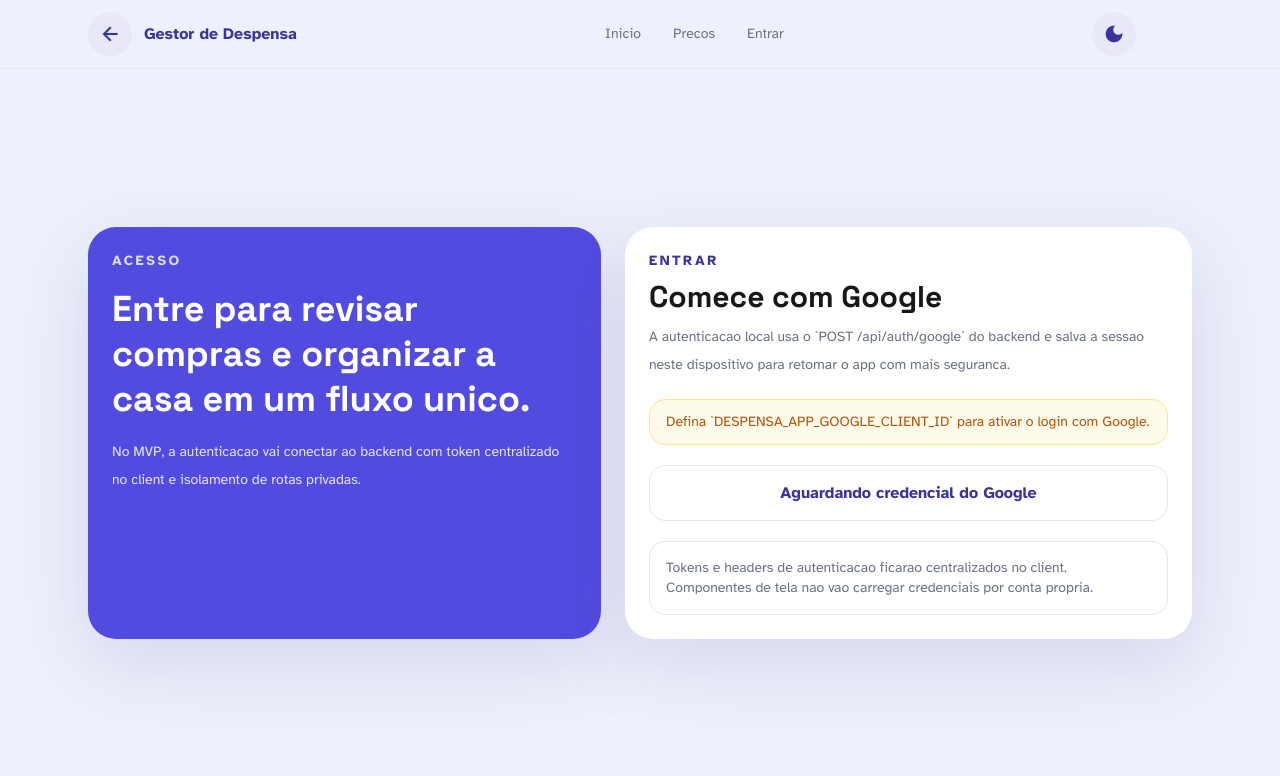
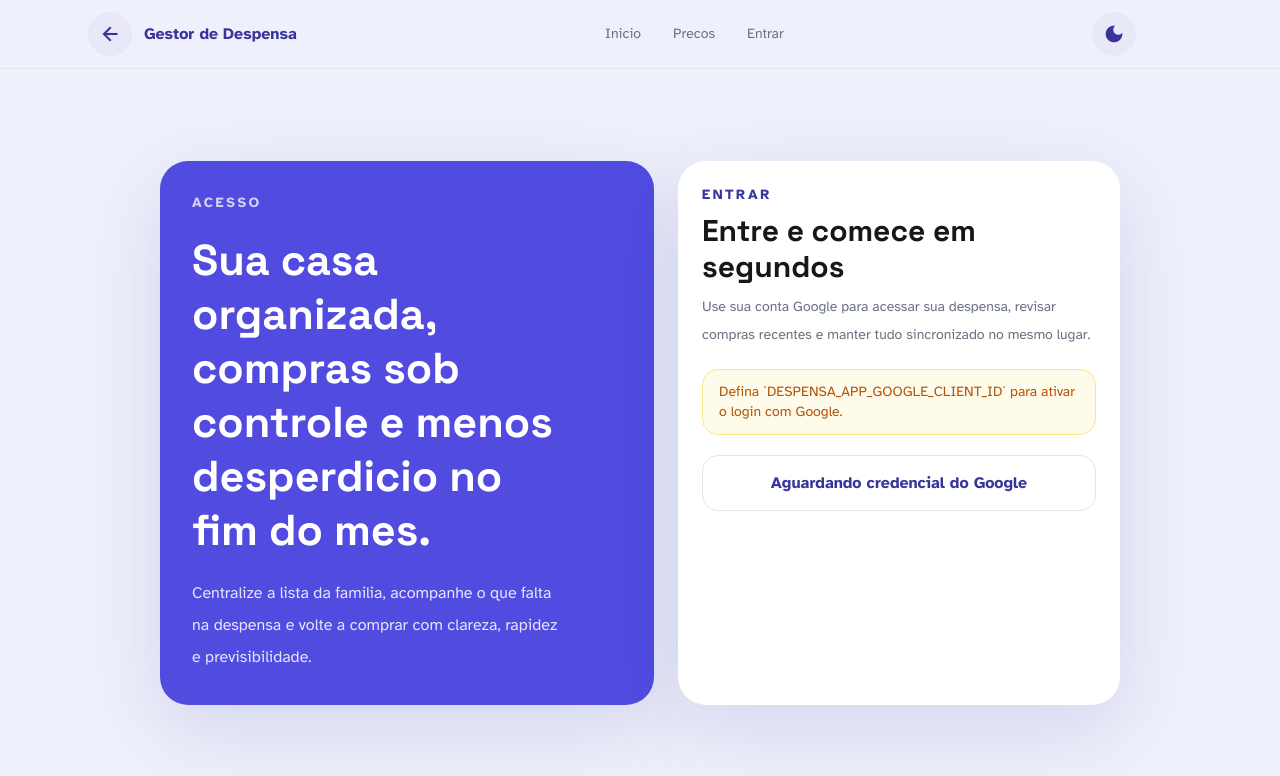
Before and after one commit to joaomidowz/despensa-web-app, a React (Vite) app: page /auth in a window 1280 px wide. Shown: the top 776 px of the page. Built offline with nearby package versions, Linux system fonts and the light colour scheme.

Commit message:
Adjust auth page desktop login layout

```diff
--- a/src/components/auth/GoogleSignInButton.tsx
+++ b/src/components/auth/GoogleSignInButton.tsx
@@ -31,7 +31,23 @@
 export function GoogleSignInButton({ disabled = false, onCredential }: GoogleSignInButtonProps) {
   const buttonRef = useRef<HTMLDivElement | null>(null);
   const [isReady, setIsReady] = useState(false);
+  const [theme, setTheme] = useState<"light" | "dark">(
+    document.documentElement.dataset.theme === "dark" ? "dark" : "light",
+  );
   const clientId = import.meta.env.DESPENSA_APP_GOOGLE_CLIENT_ID;
+
+  useEffect(() => {
+    const observer = new MutationObserver(() => {
+      setTheme(document.documentElement.dataset.theme === "dark" ? "dark" : "light");
+    });
+
+    observer.observe(document.documentElement, {
+      attributes: true,
+      attributeFilter: ["data-theme"],
+    });
+
+    return () => observer.disconnect();
+  }, []);
 
   useEffect(() => {
     if (!clientId || !buttonRef.current) return;
@@ -46,11 +62,11 @@
         },
       });
       window.google.accounts.id.renderButton(buttonRef.current, {
-        theme: "outline",
+        theme: theme === "dark" ? "filled_black" : "outline",
         size: "large",
         shape: "pill",
         text: "continue_with",
-        width: Math.min(buttonRef.current.offsetWidth || 320, 360),
+        width: buttonRef.current.offsetWidth || 320,
       });
       setIsReady(true);
     };
@@ -69,7 +85,7 @@
     script.defer = true;
     script.addEventListener("load", initializeGoogle, { once: true });
     document.head.appendChild(script);
-  }, [clientId, onCredential]);
+  }, [clientId, onCredential, theme]);
 
   if (!clientId) {
     return (
--- a/src/features/auth/AuthPage.tsx
+++ b/src/features/auth/AuthPage.tsx
@@ -56,33 +56,33 @@
   }
 
   return (
-    <main className="mx-auto flex min-h-[calc(100vh-72px)] max-w-6xl items-center px-4 py-8 sm:px-6">
-      <div className="grid w-full gap-6 lg:grid-cols-[0.95fr_1.05fr]">
-        <SectionCard className="bg-primary text-white">
-          <div className="space-y-4">
-            <p className="text-sm font-semibold uppercase tracking-[0.18em] text-white/80">
+    <main className="mx-auto flex min-h-[calc(100vh-72px)] w-full max-w-5xl items-center px-4 py-8 sm:px-6 lg:px-8">
+      <div className="grid w-full gap-6 lg:grid-cols-[minmax(0,0.95fr)_minmax(22rem,0.85fr)] lg:items-stretch">
+        <SectionCard className="bg-primary text-white lg:min-h-[24rem] lg:px-8 lg:py-8">
+          <div className="space-y-5">
+            <p className="text-sm font-semibold uppercase tracking-[0.18em] text-white/75">
               Acesso
             </p>
-            <h1 className="text-4xl font-bold leading-tight">
-              Entre para revisar compras e organizar a casa em um fluxo unico.
+            <h1 className="max-w-[24rem] text-4xl font-bold leading-tight lg:text-[2.7rem]">
+              Sua casa organizada, compras sob controle e menos desperdicio no fim do mes.
             </h1>
-            <p className="text-sm leading-7 text-white/85">
-              No MVP, a autenticacao vai conectar ao backend com token centralizado no client e
-              isolamento de rotas privadas.
+            <p className="max-w-[23rem] text-base leading-8 text-white/85">
+              Centralize a lista da familia, acompanhe o que falta na despensa e volte a comprar
+              com clareza, rapidez e previsibilidade.
             </p>
           </div>
         </SectionCard>
 
-        <SectionCard>
+        <SectionCard className="lg:max-w-[34rem]">
           <div className="space-y-5">
             <div className="space-y-2">
               <p className="text-sm font-semibold uppercase tracking-[0.18em] text-tertiary">
                 Entrar
               </p>
-              <h2 className="text-3xl font-bold">Comece com Google</h2>
+              <h2 className="text-3xl font-bold">Entre e comece em segundos</h2>
               <p className="text-sm leading-7 text-muted">
-                A autenticacao local usa o `POST /api/auth/google` do backend e salva a sessao
-                neste dispositivo para retomar o app com mais seguranca.
+                Use sua conta Google para acessar sua despensa, revisar compras recentes e manter
+                tudo sincronizado no mesmo lugar.
               </p>
             </div>
 
@@ -92,15 +92,10 @@
               Aguardando credencial do Google
             </Button>
 
-            <div className="rounded-2xl border border-border/15 bg-secondary/70 p-4 text-sm text-muted">
-              Tokens e headers de autenticacao ficarao centralizados no client. Componentes de tela
-              nao vao carregar credenciais por conta propria.
-            </div>
-
             {pendingInviteToken ? (
               <div className="rounded-2xl border border-primary/15 bg-primary/5 p-4 text-sm text-muted">
-                Um convite pendente foi detectado nesta sessao. Depois do login, o app vai levar
-                voce para concluir a entrada na household com o codigo <strong>{pendingInviteToken}</strong>.
+                Ha um convite aguardando voce. Depois do login, vamos concluir a entrada na casa com
+                o codigo <strong>{pendingInviteToken}</strong>.
               </div>
             ) : null}
           </div>
```
